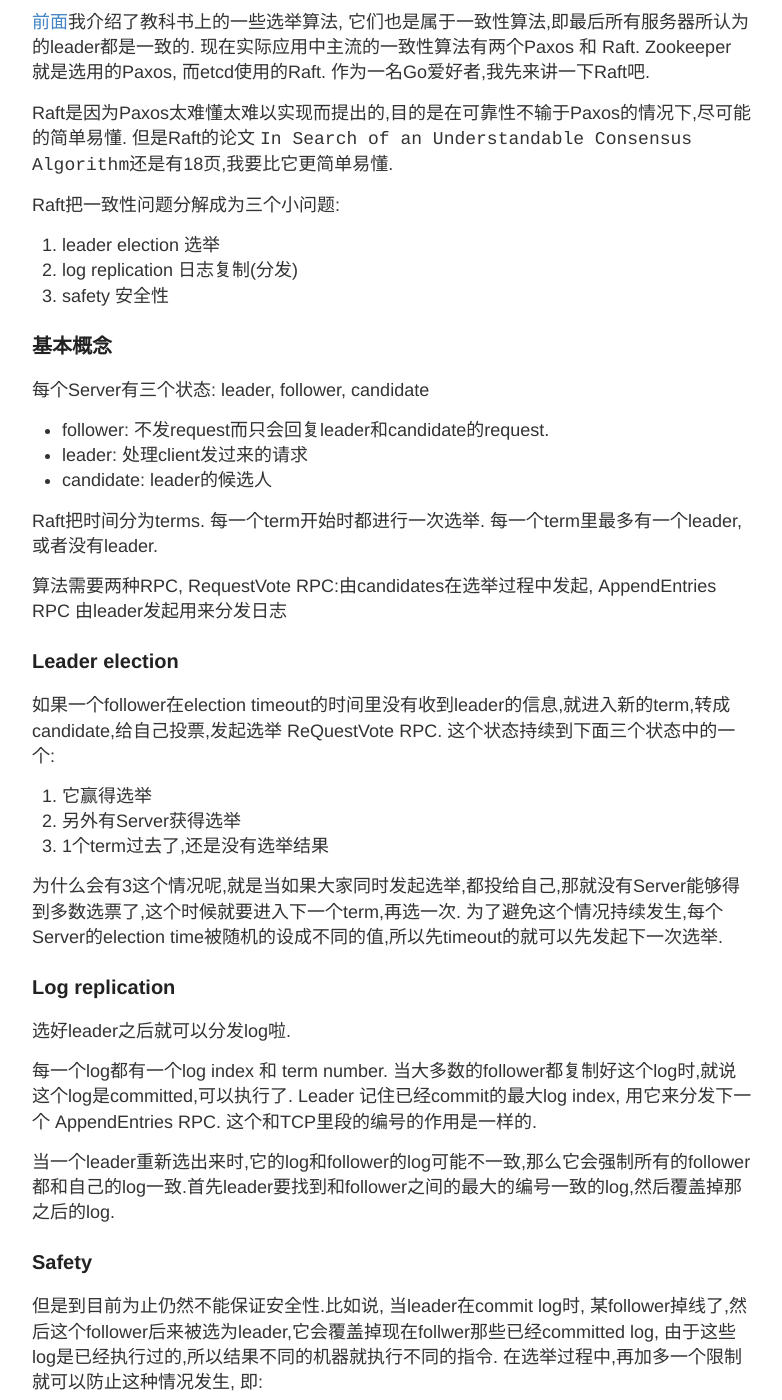
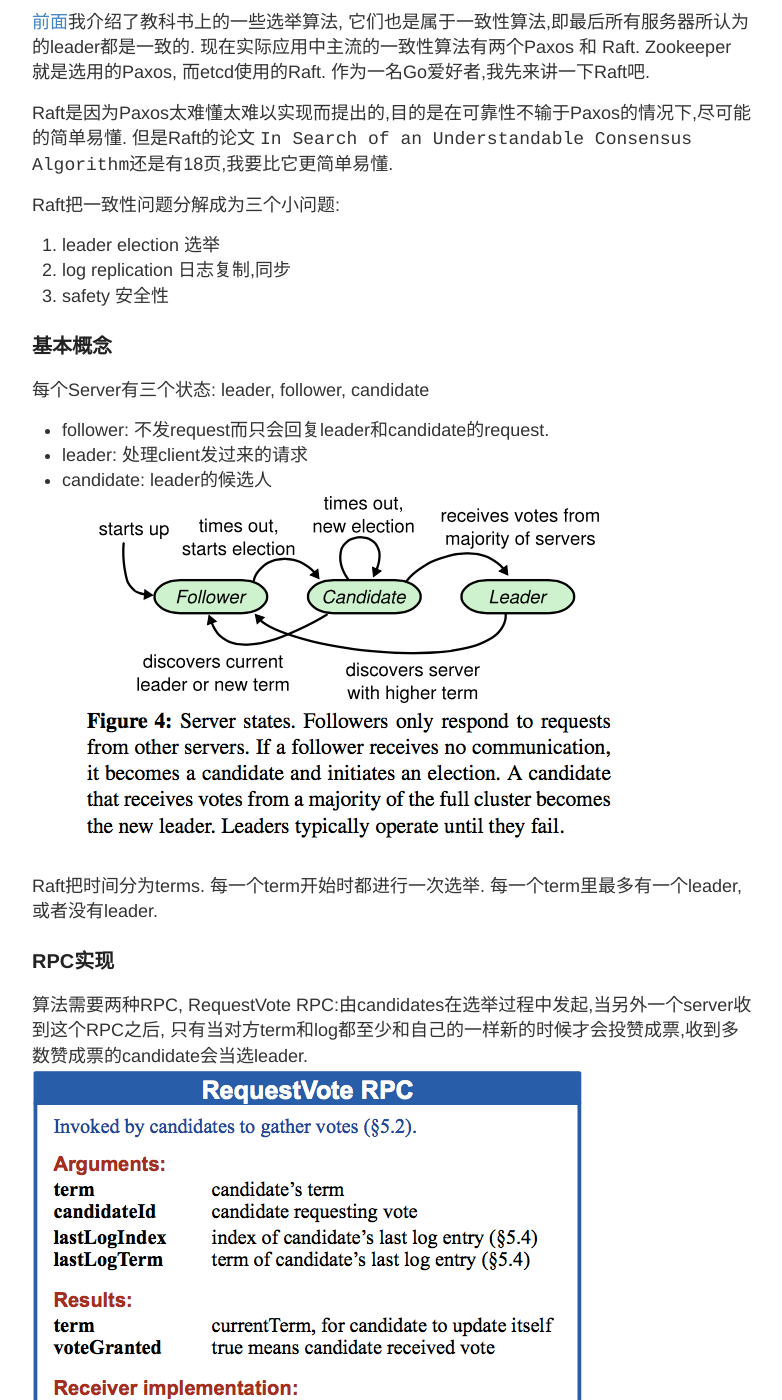
Before and after one commit to 2892931976/daizuozhuo.github.io, a Jekyll site: the page built from _posts/2015-7-11-consensus-algorithm.md, in a window 1280 px wide and 1400 px high, scrolled down 962 px. Shown: the whole window, without its empty margins (248-1030 px from the left). Built offline with Jekyll 4.4.1, drawn with Linux system fonts in a browser that asks for light colours; Markdown is read by kramdown in place of the engine named in the settings; comment, search, counter and statistics services are not loaded; some of the changed text lies outside the part shown.

Commit message:
images for consensus algorithm

`````diff
--- a/_posts/2015-7-11-consensus-algorithm.md
+++ b/_posts/2015-7-11-consensus-algorithm.md
@@ -28,7 +28,7 @@
 Raft把一致性问题分解成为三个小问题:
 
 1. leader election 选举
-2. log replication 日志复制(分发)
+2. log replication 日志复制,同步
 3. safety 安全性
 
 ### 基本概念
@@ -37,13 +37,19 @@
 - follower: 不发request而只会回复leader和candidate的request.
 - leader: 处理client发过来的请求
 - candidate: leader的候选人
+![server states](../images/server-states.png)
 
 Raft把时间分为terms. 每一个term开始时都进行一次选举. 每一个term里最多有一个leader, 或者没有leader.
 
-算法需要两种RPC, RequestVote RPC:由candidates在选举过程中发起, AppendEntries RPC 由leader发起用来分发日志
+### RPC实现
+算法需要两种RPC, RequestVote RPC:由candidates在选举过程中发起,当另外一个server收到这个RPC之后, 只有当对方term和log都至少和自己的一样新的时候才会投赞成票,收到多数赞成票的candidate会当选leader.
+![request vote](../images/request-vote.png)
+
+AppendEntries RPC 由leader发起用来分发日志, 强迫follwer的log和自己一致.
+![append entries](../images/append-entries.png)
 
 ### Leader election
-如果一个follower在election timeout的时间里没有收到leader的信息,就进入新的term,转成candidate,给自己投票,发起选举 ReQuestVote RPC. 这个状态持续到下面三个状态中的一个:
+如果一个follower在election timeout的时间里没有收到leader的信息,就进入新的term,转成candidate,给自己投票,发起选举 RequestVote RPC. 这个状态持续到发生下面三个中的任意事件:
 
 1. 它赢得选举
 2. 另外有Server获得选举
@@ -67,3 +73,5 @@
 ````
 
 这样就是完整的Raft算法了.
+
+注:图片都来自Paper In Search of an Understandable Consensus Algorithm
`````
Also changed, not shown: images/append-entries.png (added), images/request-vote.png (added), images/server-states.png (added).
